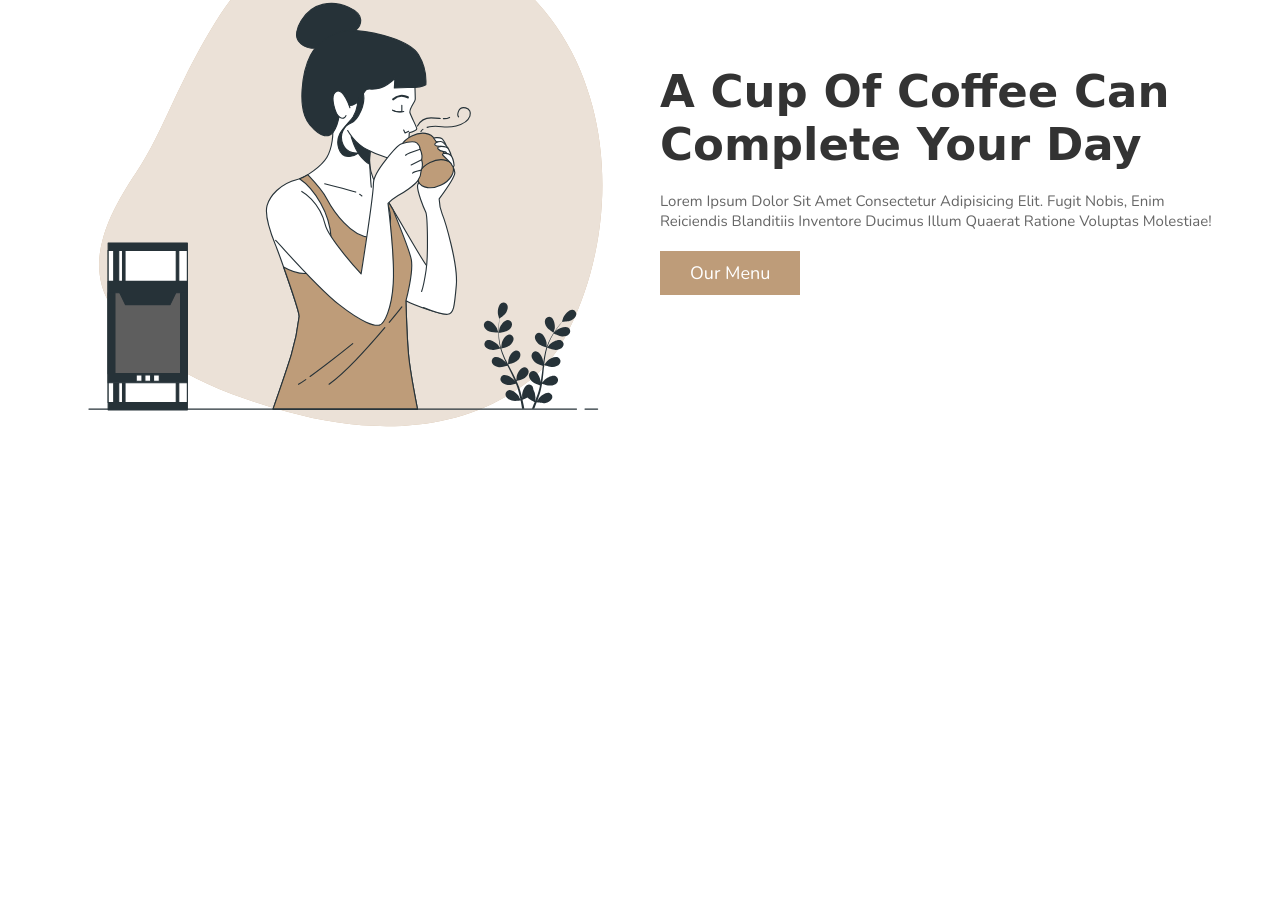
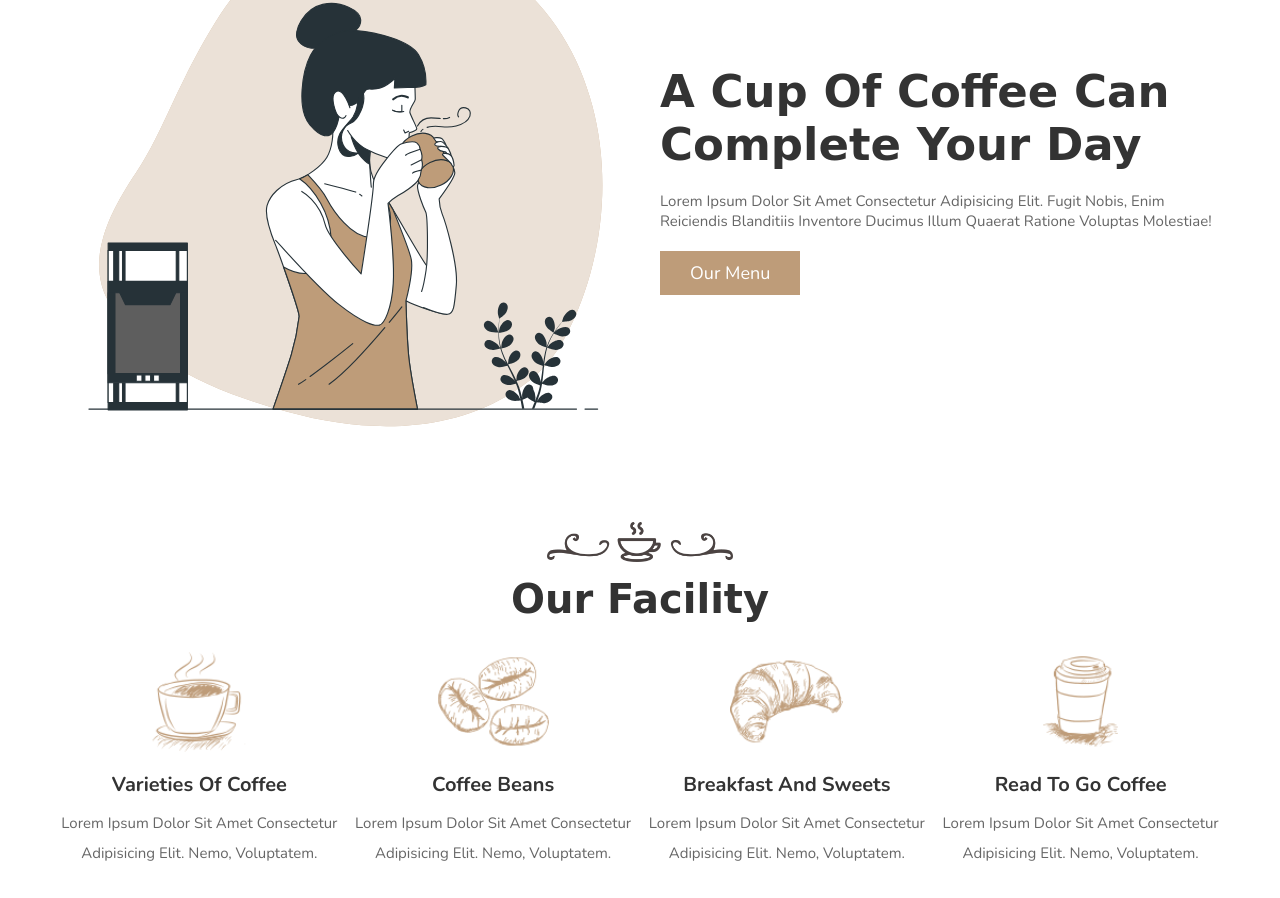
Before and after one commit to udaysarkarud/Instacoffee, a plain HTML site: page index.html in a window 1280 px wide. Shown: the part 911-1809 px from the top of the page. Before the commit the page ends 1403 px from the top, so only its background shows below. Drawn offline with nearby package versions, Linux system fonts and the light colour scheme; a web font is replaced by a local one.

Commit message:
facility section done

```diff
--- a/index.html
+++ b/index.html
@@ -61,6 +61,37 @@
     </section>
     <!-- about section ends -->
 
+    <!-- facility section stats -->
+    <section class="facility">
+        <div class="heading">
+            <img src="./images/heading-img.png" alt="">
+            <h3>our facility</h3>
+        </div>
+        <div class="box-container">
+            <div class="box">
+                <img src="./images/icon-1.png" alt="">
+                <h3>varieties of coffee</h3>
+                <p>Lorem ipsum dolor sit amet consectetur adipisicing elit. Nemo, voluptatem.</p>
+            </div>
+            <div class="box">
+                <img src="./images/icon-2.png" alt="">
+                <h3>coffee beans</h3>
+                <p>Lorem ipsum dolor sit amet consectetur adipisicing elit. Nemo, voluptatem.</p>
+            </div>
+            <div class="box">
+                <img src="./images/icon-3.png" alt="">
+                <h3>breakfast and sweets</h3>
+                <p>Lorem ipsum dolor sit amet consectetur adipisicing elit. Nemo, voluptatem.</p>
+            </div>
+            <div class="box">
+                <img src="./images/icon-4.png" alt="">
+                <h3>read to go coffee</h3>
+                <p>Lorem ipsum dolor sit amet consectetur adipisicing elit. Nemo, voluptatem.</p>
+            </div>
+        </div>
+    </section>
+    <!-- facility section stats -->
+
 
 
     <script src="script.js"></script>
--- a/style.css
+++ b/style.css
@@ -50,6 +50,20 @@ section{
     padding: 3rem 2rem;
     max-width: 1200px;
     margin: 0 auto;
+}
+.heading{
+    text-align: center;
+    margin-bottom: 3rem;
+}
+.heading img{
+    height: 4rem;
+    margin-bottom: 1rem;
+}
+.heading h3{
+    font-size: 4rem;
+    color: var(--black);
+    font-family: 'Merienda One', cursive;
+
 }
 .btn{
     display: inline-block;
@@ -158,7 +172,31 @@ section{
     font-size: 1.5rem;
 }
 
+.facility .box-container{
+    display: grid;
+    grid-template-columns: repeat(auto-fit,minmax(27rem,1fr));
+    gap: 1.5rem;
+    align-items: flex-start;
+}
 
+.facility .box-container .box{
+    text-align: center;
+}
+.facility .box-container .box img{
+    height: 10rem;
+    margin-bottom: .5rem;
+
+}
+.facility .box-container .box h3{
+    font-size: 2rem;
+    color: var(--black);
+    margin: 1rem 0;
+}
+.facility .box-container .box p{
+    line-height: 2;
+    font-size: 1.5rem;
+    color: var(--light-color);
+}
 /* media queries */
 @media (max-width:991px){
     html{
@@ -201,6 +239,9 @@ section{
     .home-bg .home .content h3{
         font-size: 4rem;
     }
+    .about .content h3{
+        font-size: 3rem;
+    }
 
 
 
@@ -209,4 +250,7 @@ section{
     html{
         font-size: 50%;
     }
+    .heading h3{
+        font-size: 3rem;
+    }
 }
```
